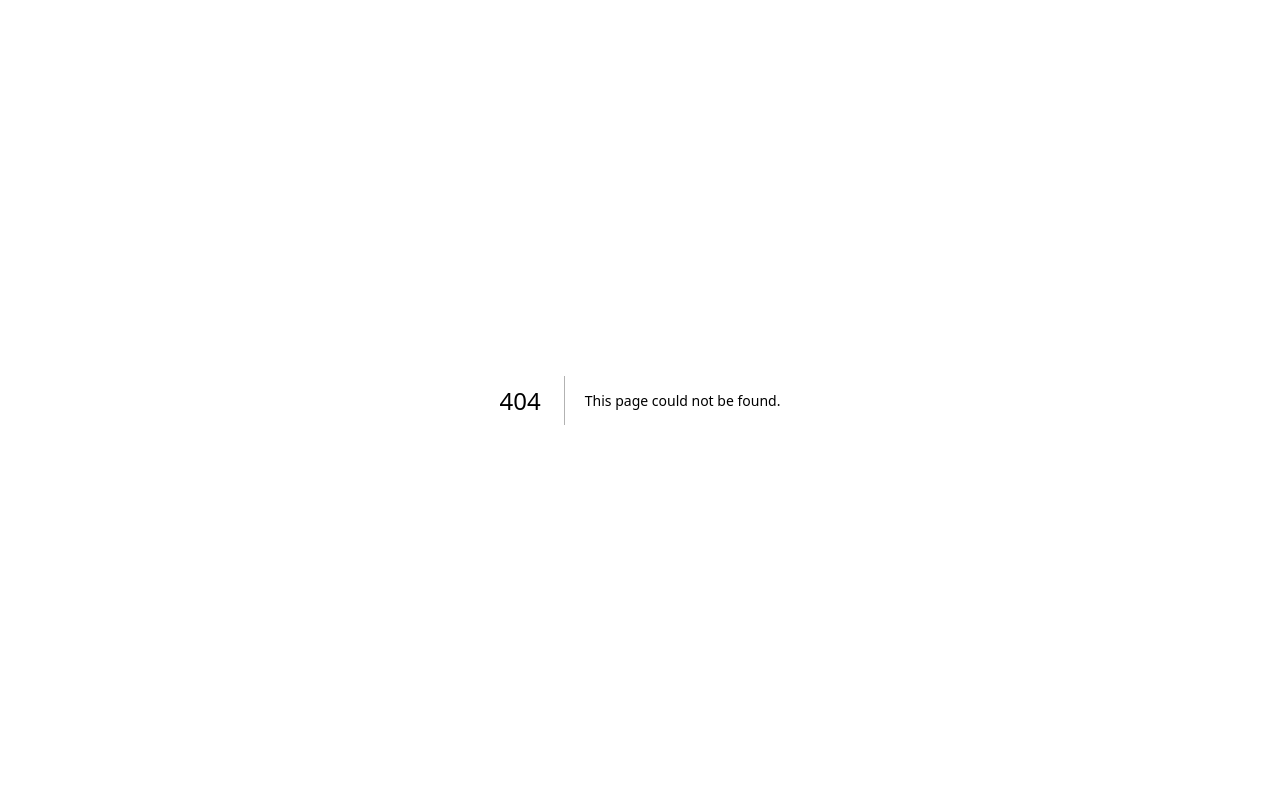
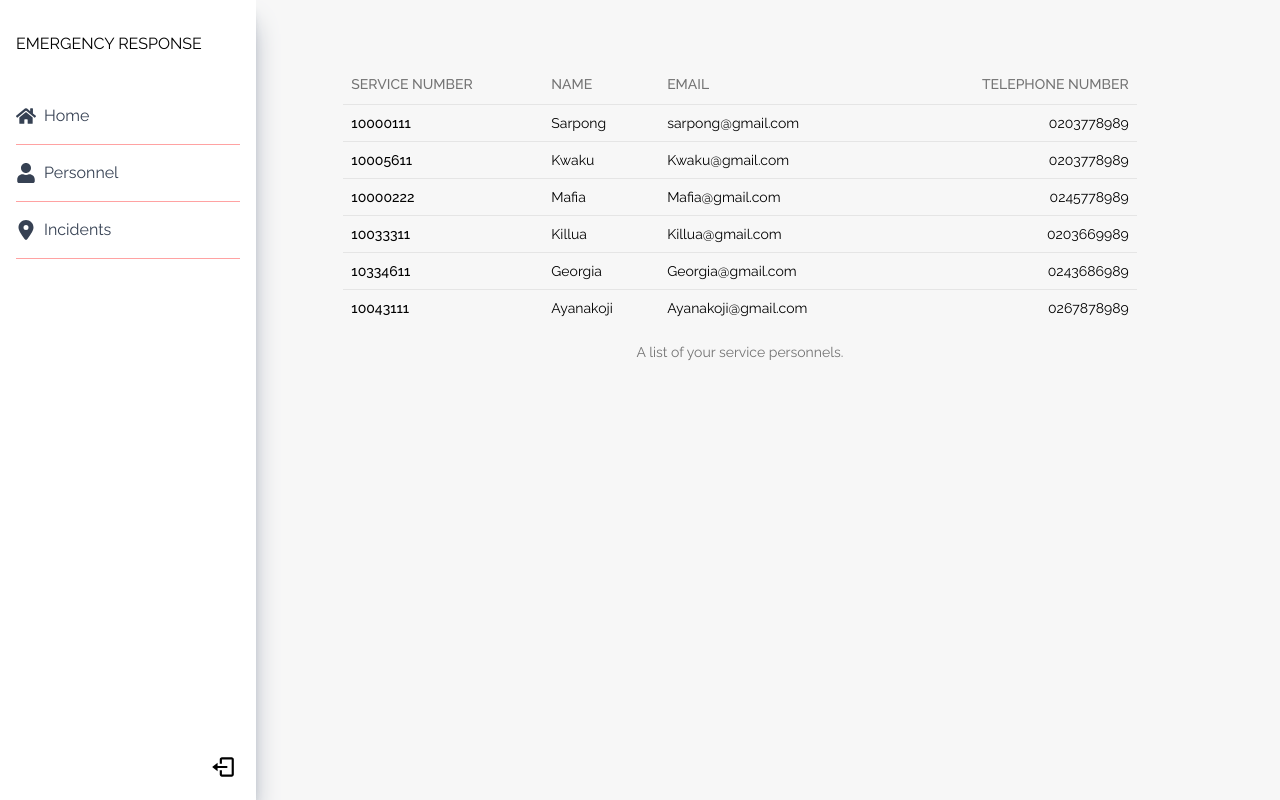
Before and after one commit to JBartrop/emergency-response-app, a Next.js app: page /personnel in a window 1280 px wide. Before the commit this address had no page. Built offline with nearby package versions, Linux system fonts and the light colour scheme.

Commit message:
mysideDone

```diff
--- a/app/components/sidebar.tsx
+++ b/app/components/sidebar.tsx
@@ -1,5 +1,6 @@
 'use client';
 import Link from "next/link";
+import { redirect } from "next/navigation";
 import React, { ReactNode, useState } from "react";
 import { BiLogOut } from "react-icons/bi";
 import { FaHome, FaUser } from "react-icons/fa";
@@ -42,11 +43,15 @@ const Sidebar: React.FC = () => {
     const handleClick = (event: React.MouseEvent<HTMLLIElement>, index: number) => {
         event.preventDefault();
         setActiveIndex(index)
-        console.log("i was clicked")
+    }
+
+    const logOutAction = () => {
+        localStorage.removeItem("emergencyResponseProfile");
+        redirect("/auth/login");
     }
 
     return(
-        <nav className="top-0 left-0 h-full absolute w-64 bg-white text-black p-4 shadow-xl shadow-gray-400 ">
+        <nav className="top-0 left-0 h-screen fixed  w-64 bg-white text-black p-4 shadow-xl shadow-gray-400 ">
             <h2 className="mb-8 uppercase mt-4">Emergency response </h2>
             <ul>
                 {menuitems.map((item,index) => (
@@ -60,7 +65,12 @@ const Sidebar: React.FC = () => {
 
             </ul>
             <div className="absolute bottom-5 right-5 flex ">
-                <Link href="#" title="logout" ><BiLogOut size={26} /></Link>
+                <button title="logout" ><BiLogOut size={26} onClick={  (e) =>{
+                    if(!window.confirm("do you want to logout?")){
+                        e.preventDefault();
+                    }
+                    else{logOutAction()}}   }
+                /></button>
             </div>
         </nav>
     )
--- a/app/globals.css
+++ b/app/globals.css
@@ -66,7 +66,20 @@ body {
 
 .Home{
   color:black;
-  background-image: -webkit-linear-gradient(225deg, #f7f7f7 50%, #fcc5be 50%);
+  background-image: #f7f7f7;
+  background: #f7f7f7;
+}
+
+.Personnel{
+  color:black;
+  background-image: #f7f7f7;
+  background: #f7f7f7;
+}
+
+.Incidents{
+  color:black;
+  background-image: #f7f7f7;
+  background: #f7f7f7;
 }
 
 :root {
--- /dev/null
+++ b/app/incidents/layout.tsx
@@ -0,0 +1,34 @@
+import type { Metadata } from "next";
+import { Raleway, Raleway_Dots } from "next/font/google";
+import "../globals.css";
+import Sidebar from "../components/sidebar";
+
+const RalewaySans = Raleway({
+  subsets: ["latin"],
+});
+
+const robotoMono = Raleway({
+
+  subsets: ["latin"],
+});
+
+export const metadata: Metadata = {
+  title: "Emergency Response / Incidents",
+  description: "created frontend by happydays using next.js",
+};
+
+
+export default function AuthLayout({
+  children,
+}: Readonly<{
+  children: React.ReactNode;
+}>) {
+  return (
+    <section className="Incidents">
+        <Sidebar />
+
+        {children}
+
+    </section>
+  );
+}
--- /dev/null
+++ b/app/incidents/page.tsx
@@ -0,0 +1,107 @@
+import React from "react";
+import { Table,  TableBody,  TableCaption,   TableCell,   TableHead,   TableHeader,   TableRow } from "../../components/ui/table"
+
+
+
+
+
+interface TableProps{
+    reportNumber: string;
+    Location:string;
+    status:string;
+    date: string;
+};
+
+interface TableHeadProps{
+    id:string;
+    title:string;
+};
+
+const tableHead: TableHeadProps[] = [
+    {
+        id:"1",
+        title:"REPORT NUMBER"
+    },
+    {
+        id:"2",
+        title:"LOCATION"
+    },
+    {
+        id:"3",
+        title:"STATUS"
+    },
+    {
+        id:"4",
+        title:"DATE"
+    }
+]
+
+
+const invoices: TableProps[]  = [
+    {
+        reportNumber: "10020111",
+        Location: "Accra, Ghana",
+        status: "Resolved",
+        date: "09/08/2024",
+    },
+    {
+        reportNumber: "10005612",
+        Location: "Cape Coast, Ghana",
+        status: "Resolved",
+        date: "25/08/2024",
+    },
+    {
+        reportNumber: "10300223",
+        Location: "Tema, Ghana",
+        status: "Pending",
+        date: "12/06/2024",
+    },
+    {
+        reportNumber:"14033314",
+        Location: "Dzorwulu, Ghana",
+        status: "Ongoing",
+        date: "17/04/2024",
+    },
+    {
+       reportNumber: "15334615",
+        Location: "Georgia",
+        status: "Ongoing",
+        date: "17/01/2024",
+    },
+    {
+        reportNumber: "16043116",
+        Location: "Kumasi, Ghana",
+        status: "Resolved",
+        date: "15/02/2024",
+    },
+  ]
+
+
+const Incidents: React.FC = () => {
+    return (
+        <section className=" ml-50 p-16 min-h-screen">
+            <Table className="w-10/12 m-auto">
+                <TableCaption>A list of incidents happening.</TableCaption>
+                <TableHeader>
+                  <TableRow>
+                    {tableHead.map((heads) => (
+                        <TableHead className="first:w-[200px] last:text-right ">{heads.title}</TableHead>
+                    ))}
+                  </TableRow>
+                </TableHeader>
+                <TableBody>
+                  {invoices.map((invoice) => (
+                    <TableRow key={invoice.reportNumber}>
+                      <TableCell className="font-medium">{invoice.reportNumber}</TableCell>
+                      <TableCell>{invoice.Location}</TableCell>
+                      <TableCell>{invoice.status}</TableCell>
+                      <TableCell className="text-right">{invoice.date}</TableCell>
+                    </TableRow>
+                  ))}
+                </TableBody>
+            </Table>
+        </section>
+    )
+}
+
+export default Incidents;
--- /dev/null
+++ b/app/personnel/layout.tsx
@@ -0,0 +1,34 @@
+import type { Metadata } from "next";
+import { Raleway, Raleway_Dots } from "next/font/google";
+import "../globals.css";
+import Sidebar from "../components/sidebar";
+
+const RalewaySans = Raleway({
+  subsets: ["latin"],
+});
+
+const robotoMono = Raleway({
+
+  subsets: ["latin"],
+});
+
+export const metadata: Metadata = {
+  title: "Emergency Response / Personnel",
+  description: "created frontend by happydays using next.js",
+};
+
+
+export default function AuthLayout({
+  children,
+}: Readonly<{
+  children: React.ReactNode;
+}>) {
+  return (
+    <section className="Personnel flex ">
+        <Sidebar />
+
+        {children}
+
+    </section>
+  );
+}
--- /dev/null
+++ b/app/personnel/page.tsx
@@ -0,0 +1,108 @@
+import React from "react";
+import { Table,  TableBody,  TableCaption,   TableCell,   TableFooter,   TableHead,   TableHeader,   TableRow } from "../../components/ui/table"
+
+interface TableProps{
+    serviceNumber: string;
+    name:string;
+    email:string;
+    phoneNumber: string;
+};
+
+interface TableHeadProps{
+    id:string;
+    title:string;
+};
+
+const tableHead: TableHeadProps[] = [
+    {
+        id:"1",
+        title:"SERVICE NUMBER"
+    },
+    {
+        id:"2",
+        title:"NAME"
+    },
+    {
+        id:"3",
+        title:"EMAIL"
+    },
+    {
+        id:"4",
+        title:"TELEPHONE NUMBER"
+    }
+]
+
+
+const invoices: TableProps[]  = [
+    {
+        serviceNumber: "10000111",
+        name: "Sarpong",
+        email: "sarpong@gmail.com",
+        phoneNumber: "0203778989",
+    },
+    {
+        serviceNumber: "10005611",
+        name: "Kwaku",
+        email: "Kwaku@gmail.com",
+        phoneNumber: "0203778989",
+    },
+    {
+        serviceNumber: "10000222",
+        name: "Mafia",
+        email: "Mafia@gmail.com",
+        phoneNumber: "0245778989",
+    },
+    {
+        serviceNumber: "10033311",
+        name: "Killua",
+        email: "Killua@gmail.com",
+        phoneNumber: "0203669989",
+    },
+    {
+        serviceNumber: "10334611",
+        name: "Georgia",
+        email: "Georgia@gmail.com",
+        phoneNumber: "0243686989",
+    },
+    {
+        serviceNumber: "10043111",
+        name: "Ayanakoji",
+        email: "Ayanakoji@gmail.com",
+        phoneNumber: "0267878989",
+    },
+  ]
+
+const Personnel: React.FC = () => {
+    return (
+        <section className=" ml-50 p-16 min-h-screen w-screen">
+            <Table className="w-10/12 m-auto">
+                <TableCaption>A list of your service personnels.</TableCaption>
+                <TableHeader>
+                  <TableRow>
+                    {tableHead.map((heads) => (
+                        <TableHead className="first:w-[200px] last:text-right ">{heads.title}</TableHead>
+                    ))}
+                  </TableRow>
+                </TableHeader>
+                <TableBody>
+                  {invoices.map((invoice) => (
+                    <TableRow key={invoice.serviceNumber}>
+                      <TableCell className="font-medium">{invoice.serviceNumber}</TableCell>
+                      <TableCell>{invoice.name}</TableCell>
+                      <TableCell>{invoice.email}</TableCell>
+                      <TableCell className="text-right">{invoice.phoneNumber}</TableCell>
+                    </TableRow>
+                  ))}
+                </TableBody>
+                {/* <TableFooter>
+                  <TableRow>
+                    <TableCell colSpan={3}>Total</TableCell>
+                    <TableCell className="text-right">$2,500.00</TableCell>
+                  </TableRow>
+                </TableFooter> */}
+            </Table>
+        </section>
+    )
+}
+
+export default Personnel;
```
